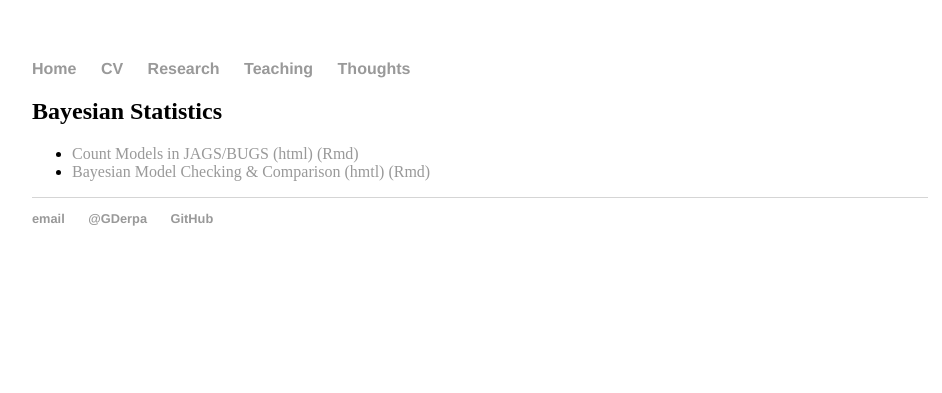
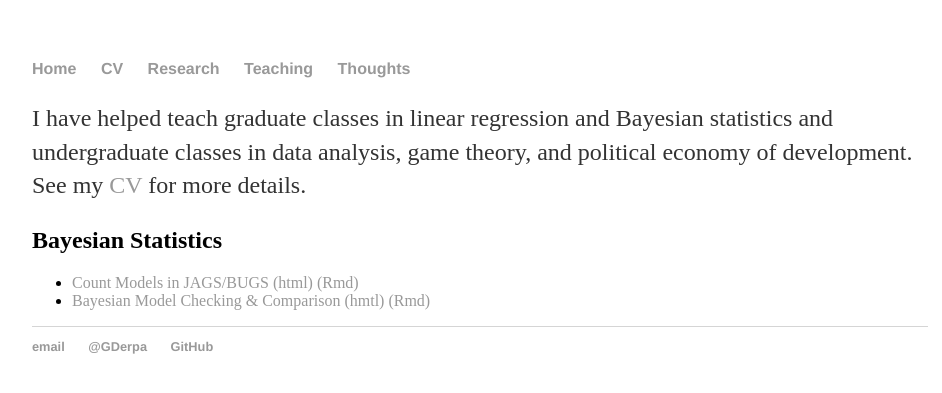
Before and after one commit to georgederpa/georgederpa, a Jekyll site: the page built from teaching/index.md, in a window 1280 px wide. Shown: the top 393 px of the page, without its empty margins (160-1102 px from the left). Built offline with Jekyll 4.4.1, drawn with Linux system fonts in a browser that asks for light colours; our own code applies the rules of GitHub Pages for plain Markdown files.

Commit message:
Update index.md

```diff
--- a/teaching/index.md
+++ b/teaching/index.md
@@ -1,3 +1,5 @@
+I have helped teach graduate classes in linear regression and Bayesian statistics and undergraduate classes in data analysis, game theory, and political economy of development. See my [CV](https://www.dropbox.com/s/vkfellkg93vj8ww/CV_Derpanopoulos.pdf?dl=0) for more details.
+
 ## Bayesian Statistics
 * [Count Models in JAGS/BUGS (html)](/teaching/countModels.html) [(Rmd)](/teaching/countModels.Rmd)
 * [Bayesian Model Checking & Comparison (hmtl)](/teaching/modelChecking.html) [(Rmd)](/teaching/modelChecking.Rmd)
```
